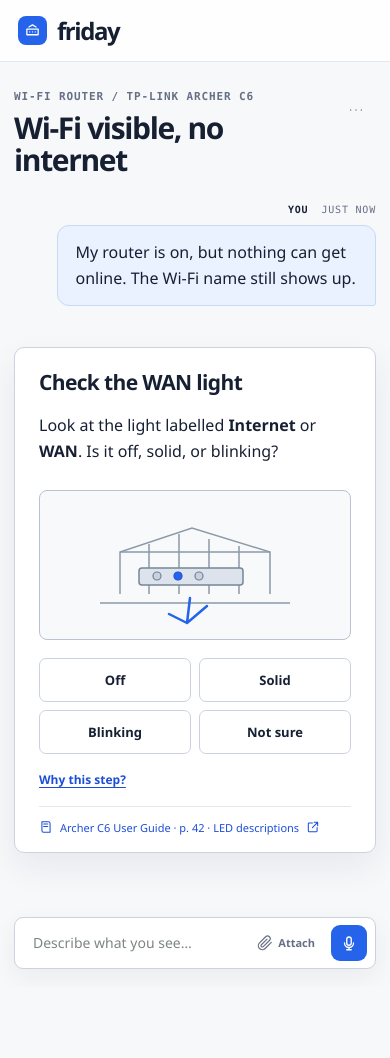
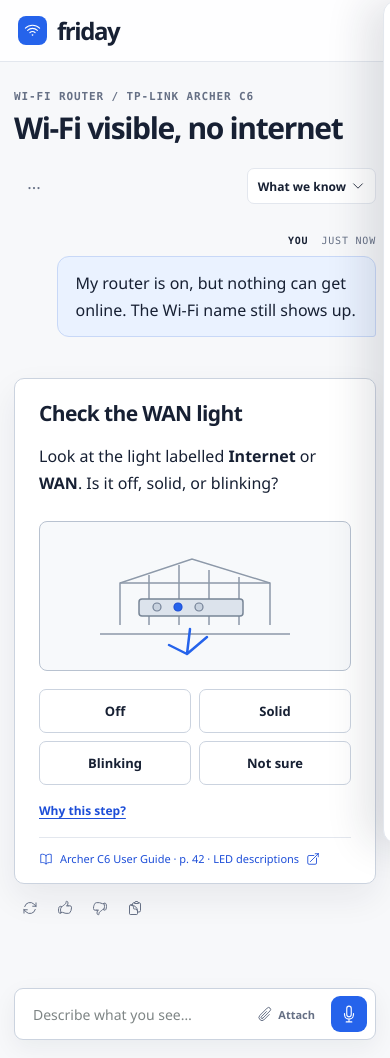
Before and after one commit to arjun-713/friday, a Next.js app in the folder frontend/: page / in a window 390 px wide. Before the commit the page ends 987 px from the top, so only its background shows below. Built offline with nearby package versions, Linux system fonts and the light colour scheme.

Commit message:
Add response actions and Heroicons

```diff
--- a/frontend/app/globals.css
+++ b/frontend/app/globals.css
@@ -16,6 +16,7 @@
   --figure-line: #8d99a9;
   --figure-panel: #dce3ec;
   --figure-border: #b8c2d0;
+  --selection: #2563eb;
   --mint: #d9f2e7;
   --white: #ffffff;
   --shadow: 0 14px 34px rgba(23, 32, 51, 0.07);
@@ -201,7 +202,8 @@
 .rail-footer .icon { width: 14px; height: 14px; flex: 0 0 auto; color: var(--signal-dark); }
 
 button:focus-visible, a:focus-visible, input:focus-visible { outline: 3px solid rgba(231, 106, 61, 0.45); outline-offset: 3px; }
-::selection { background: var(--amber); color: var(--ink); }
+::selection { background: var(--selection); color: var(--white); }
+::-moz-selection { background: var(--selection); color: var(--white); }
 ::-webkit-scrollbar { width: 10px; }
 ::-webkit-scrollbar-track { background: var(--paper-deep); }
 ::-webkit-scrollbar-thumb { border: 3px solid var(--paper-deep); border-radius: 8px; background: var(--line-dark); }
@@ -255,6 +257,9 @@
 .session-menu { position: absolute; z-index: 2; top: 44px; right: 0; display: grid; width: 170px; padding: 5px; border: 1px solid var(--line); border-radius: 8px; background: var(--white); box-shadow: var(--shadow); }
 .session-menu button { padding: 9px 10px; border: 0; border-radius: 5px; background: transparent; color: var(--ink); font-size: 12px; text-align: left; }
 .session-menu button:hover { background: var(--paper-deep); }
+.evidence-toggle { display: none; align-items: center; gap: 5px; min-height: 36px; padding: 8px 10px; border: 1px solid var(--line); border-radius: 7px; background: var(--white); color: var(--ink); font-size: 12px; font-weight: 700; }
+.evidence-toggle .icon { width: 14px; height: 14px; transition: transform 140ms ease; }
+.evidence-toggle[aria-expanded="true"] .icon { transform: rotate(180deg); }
 .message-list { display: flex; flex-direction: column; }
 .message.assistant { width: 100%; margin-right: auto; }
 .message.assistant .step-panel { margin-top: 0; }
@@ -274,6 +279,10 @@
 .source-line .icon { width: 14px; height: 14px; flex: 0 0 auto; }
 .source-line a { color: inherit; text-decoration: none; }
 .source-line a:hover { text-decoration: underline; text-underline-offset: 3px; }
+.assistant-actions { display: flex; align-items: center; gap: 3px; margin-top: 8px; }
+.assistant-actions button { display: grid; width: 32px; height: 32px; place-items: center; padding: 0; border: 0; border-radius: 6px; background: transparent; color: var(--ink-soft); }
+.assistant-actions button:hover, .assistant-actions button.selected { background: var(--paper-deep); color: var(--signal-dark); }
+.assistant-actions .icon { width: 16px; height: 16px; }
 .new-session-quiet { display: flex; align-items: center; gap: 7px; width: fit-content; margin: 22px 0 26px; padding: 8px 10px; border: 1px solid var(--line-dark); border-radius: 7px; background: var(--white); color: var(--ink); font-size: 12px; font-weight: 700; }
 .new-session-quiet:hover { border-color: var(--signal); color: var(--signal-dark); }
 .new-session-quiet span { font-size: 17px; font-weight: 400; line-height: 0.7; }
@@ -339,7 +348,9 @@
 
 @media (max-width: 980px) {
   .workspace { grid-template-columns: clamp(210px, 24vw, 250px) minmax(0, 1fr); }
-  .diagnostic-rail { display: none; }
+  .diagnostic-rail { position: fixed; z-index: 5; top: 0; right: 0; display: block; width: min(360px, 88vw); height: 100dvh; overflow-y: auto; border-left: 1px solid var(--line); box-shadow: -18px 0 40px rgba(23, 32, 51, 0.12); transform: translateX(102%); transition: transform 180ms ease; }
+  .diagnostic-rail.mobile-open { transform: translateX(0); }
+  .evidence-toggle { display: inline-flex; }
   .troubleshooting-thread { width: min(calc(100% - 40px), 820px); }
 }
 
@@ -352,6 +363,9 @@
   .troubleshooting-thread { width: 100%; }
   .conversation-header { padding-bottom: 27px; }
   .conversation-header h1 { font-size: 30px; }
+  .conversation-header { flex-wrap: wrap; }
+  .conversation-header > div:first-child { flex: 1 1 100%; }
+  .evidence-toggle { order: 3; }
   .message.user { width: min(88%, 640px); }
   .procedure-content { grid-template-columns: 1fr; }
   .manual-figure { width: 100%; }
--- a/frontend/app/page.tsx
+++ b/frontend/app/page.tsx
@@ -1,6 +1,27 @@
 "use client";
 
 import { ChangeEvent, FormEvent, useState } from "react";
+import type { ComponentType, SVGProps } from "react";
+import {
+  ArrowPathIcon,
+  ArrowRightIcon,
+  ArrowTopRightOnSquareIcon,
+  BookOpenIcon,
+  CheckIcon,
+  ChevronDownIcon,
+  ClipboardDocumentIcon,
+  ComputerDesktopIcon,
+  EllipsisHorizontalIcon,
+  HandThumbDownIcon,
+  HandThumbUpIcon,
+  MicrophoneIcon,
+  PaperAirplaneIcon,
+  PaperClipIcon,
+  PauseIcon,
+  PrinterIcon,
+  UserCircleIcon,
+  WifiIcon,
+} from "@heroicons/react/24/outline";
 
 type Message = { id: number; role: "user" | "assistant"; text: string; meta?: string };
 type SessionState = "ready" | "listening" | "thinking" | "speaking" | "interrupted";
@@ -32,25 +53,31 @@
   { id: 2, role: "assistant", text: "Check the WAN light.", meta: "Friday" },
 ];
 
-function Icon({ name }: { name: "arrow" | "mic" | "send" | "check" | "pause" | "chevron" | "laptop" | "router" | "printer" | "external" | "manual" | "more" | "paperclip" | "user" }) {
-  const paths = {
-    arrow: "M4 12h15m0 0-5-5m5 5-5 5",
-    mic: "M12 15a3 3 0 0 0 3-3V7a3 3 0 0 0-6 0v5a3 3 0 0 0 3 3Zm-6-3a6 6 0 0 0 12 0M12 18v3m-3 0h6",
-    send: "m4 4 16 8-16 8 3-8-3-8Zm3 8h13",
-    check: "m5 12 4 4L19 6",
-    pause: "M8 5v14M16 5v14",
-    chevron: "m7 9 5 5 5-5",
-    laptop: "M4 5h16v11H4zM2 19h20",
-    router: "M4 10h16v8H4zM7 7l5-3 5 3M8 14h.01M12 14h.01M16 14h.01",
-    printer: "M6 9V4h12v5M6 17H4a2 2 0 0 1-2-2v-4a2 2 0 0 1 2-2h16a2 2 0 0 1 2 2v4a2 2 0 0 1-2 2h-2M6 14h12v7H6z",
-    external: "M14 4h6v6m-1-5-8 8M19 13v6a1 1 0 0 1-1 1H5a1 1 0 0 1-1-1V6a1 1 0 0 1 1-1h6",
-    manual: "M5 3h11a3 3 0 0 1 3 3v15H8a3 3 0 0 1-3-3V3Zm0 0v15a3 3 0 0 0 3 3M8 7h7M8 11h7",
-    more: "M5 12h.01M12 12h.01M19 12h.01",
-    paperclip: "m21.44 11.05-9.19 9.19a6 6 0 0 1-8.49-8.49l9.19-9.19a4 4 0 0 1 5.66 5.66l-9.2 9.19a2 2 0 0 1-2.83-2.83l8.49-8.48",
-    user: "M20 21a8 8 0 0 0-16 0M12 13a4 4 0 1 0 0-8 4 4 0 0 0 0 8Z",
-  } as const;
+type IconName = "arrow" | "mic" | "send" | "check" | "pause" | "chevron" | "laptop" | "router" | "printer" | "external" | "manual" | "more" | "paperclip" | "user" | "regenerate" | "like" | "dislike" | "copy";
+const iconMap: Record<IconName, ComponentType<SVGProps<SVGSVGElement>>> = {
+  arrow: ArrowRightIcon,
+  mic: MicrophoneIcon,
+  send: PaperAirplaneIcon,
+  check: CheckIcon,
+  pause: PauseIcon,
+  chevron: ChevronDownIcon,
+  laptop: ComputerDesktopIcon,
+  router: WifiIcon,
+  printer: PrinterIcon,
+  external: ArrowTopRightOnSquareIcon,
+  manual: BookOpenIcon,
+  more: EllipsisHorizontalIcon,
+  paperclip: PaperClipIcon,
+  user: UserCircleIcon,
+  regenerate: ArrowPathIcon,
+  like: HandThumbUpIcon,
+  dislike: HandThumbDownIcon,
+  copy: ClipboardDocumentIcon,
+};
 
-  return <svg aria-hidden="true" className="icon" viewBox="0 0 24 24" fill="none" stroke="currentColor" strokeWidth="1.8" strokeLinecap="round" strokeLinejoin="round"><path d={paths[name]} /></svg>;
+function Icon({ name }: { name: IconName }) {
+  const Component = iconMap[name];
+  return <Component aria-hidden="true" className="icon" />;
 }
 
 function ManualFigure({ compact = false }: { compact?: boolean }) {
@@ -72,7 +99,10 @@
   const [selectedAnswer, setSelectedAnswer] = useState<string | null>(null);
   const [whyOpen, setWhyOpen] = useState(false);
   const [sessionMenuOpen, setSessionMenuOpen] = useState(false);
+  const [evidenceOpen, setEvidenceOpen] = useState(false);
   const [attachment, setAttachment] = useState<string | null>(null);
+  const [feedback, setFeedback] = useState<"like" | "dislike" | null>(null);
+  const [copied, setCopied] = useState(false);
 
   const selectedDevice = deviceProfiles[selectedCategory];
 
@@ -113,6 +143,17 @@
   function handleAttachment(event: ChangeEvent<HTMLInputElement>) {
     const file = event.target.files?.[0];
     if (file) setAttachment(file.name);
+  }
+
+  function regenerateResponse() {
+    setState("thinking");
+    window.setTimeout(() => setState("ready"), 650);
+  }
+
+  async function copyResponse() {
+    await navigator.clipboard?.writeText("Check the WAN light. Look at the light labelled Internet or WAN. Is it off, solid, or blinking? Archer C6 User Guide, page 42, LED descriptions.");
+    setCopied(true);
+    window.setTimeout(() => setCopied(false), 1400);
   }
 
   const isListening = state === "listening";
@@ -164,6 +205,7 @@
                 <button className="session-menu-button" type="button" aria-label="Session actions" aria-expanded={sessionMenuOpen} onClick={() => setSessionMenuOpen((open) => !open)}><Icon name="more" /></button>
                 {sessionMenuOpen && <div className="session-menu" role="menu"><button type="button">Rename session</button><button type="button" onClick={() => setMessages([])}>Start over</button><button type="button" onClick={() => setMessages([])}>Clear conversation</button></div>}
               </div>
+              <button className="evidence-toggle" type="button" aria-expanded={evidenceOpen} onClick={() => setEvidenceOpen((open) => !open)}>What we know <Icon name="chevron" /></button>
             </div>
 
             <div className="message-list" aria-live="polite">
@@ -187,6 +229,7 @@
                       <div className="source-line"><Icon name="manual" /><a href="#source">Archer C6 User Guide · p. 42 · LED descriptions</a><Icon name="external" /></div>
                     </div>
                   )}
+                  {message.role === "assistant" && <div className="assistant-actions" aria-label="Response actions"><button type="button" aria-label="Regenerate response" title="Regenerate response" onClick={regenerateResponse}><Icon name="regenerate" /></button><button className={feedback === "like" ? "selected" : ""} type="button" aria-label="Like response" title="Like response" aria-pressed={feedback === "like"} onClick={() => setFeedback("like")}><Icon name="like" /></button><button className={feedback === "dislike" ? "selected" : ""} type="button" aria-label="Dislike response" title="Dislike response" aria-pressed={feedback === "dislike"} onClick={() => setFeedback("dislike")}><Icon name="dislike" /></button><button className={copied ? "selected" : ""} type="button" aria-label={copied ? "Response copied" : "Copy response"} title={copied ? "Copied" : "Copy response"} onClick={copyResponse}><Icon name="copy" /></button></div>}
                 </article>
               ))}
               {isThinking && <div className="thinking-line" role="status"><span className="thinking-pulse" /> Checking the manual</div>}
@@ -206,7 +249,7 @@
           </div>
         </section>
 
-        <aside className="diagnostic-rail" aria-label="Evidence ledger">
+        <aside className={`diagnostic-rail ${evidenceOpen ? "mobile-open" : ""}`} aria-label="Evidence ledger">
           <div className="rail-header"><h2>What we know</h2><button className="rail-toggle" type="button" aria-label="Collapse evidence ledger"><Icon name="chevron" /></button></div>
           <div className="rail-section"><div className="rail-label">OBSERVED</div><ul className="observation-list"><li><span className="observation-dot done" /> <span>Router has power</span></li><li><span className="observation-dot done" /> <span>Wi-Fi network is visible</span></li></ul></div>
           <div className="rail-section"><div className="rail-label">{selectedAnswer ? "OBSERVED" : "NEED TO VERIFY"}</div><ul className="observation-list"><li className={selectedAnswer ? "observation-known" : ""}><span className={`observation-dot ${selectedAnswer ? "done" : "pending"}`} /> <span>{selectedAnswer ? `WAN light ${selectedAnswer.toLowerCase()}` : "WAN light state"}</span></li></ul></div>
--- a/frontend/package.json
+++ b/frontend/package.json
@@ -8,6 +8,7 @@
     "start": "next start --port 3000"
   },
   "dependencies": {
+    "@heroicons/react": "2.2.0",
     "next": "^15.0.0",
     "react": "^19.0.0",
     "react-dom": "^19.0.0"
```
Also changed, not shown: 1 other file (tests, documents, lock files or other folders).
